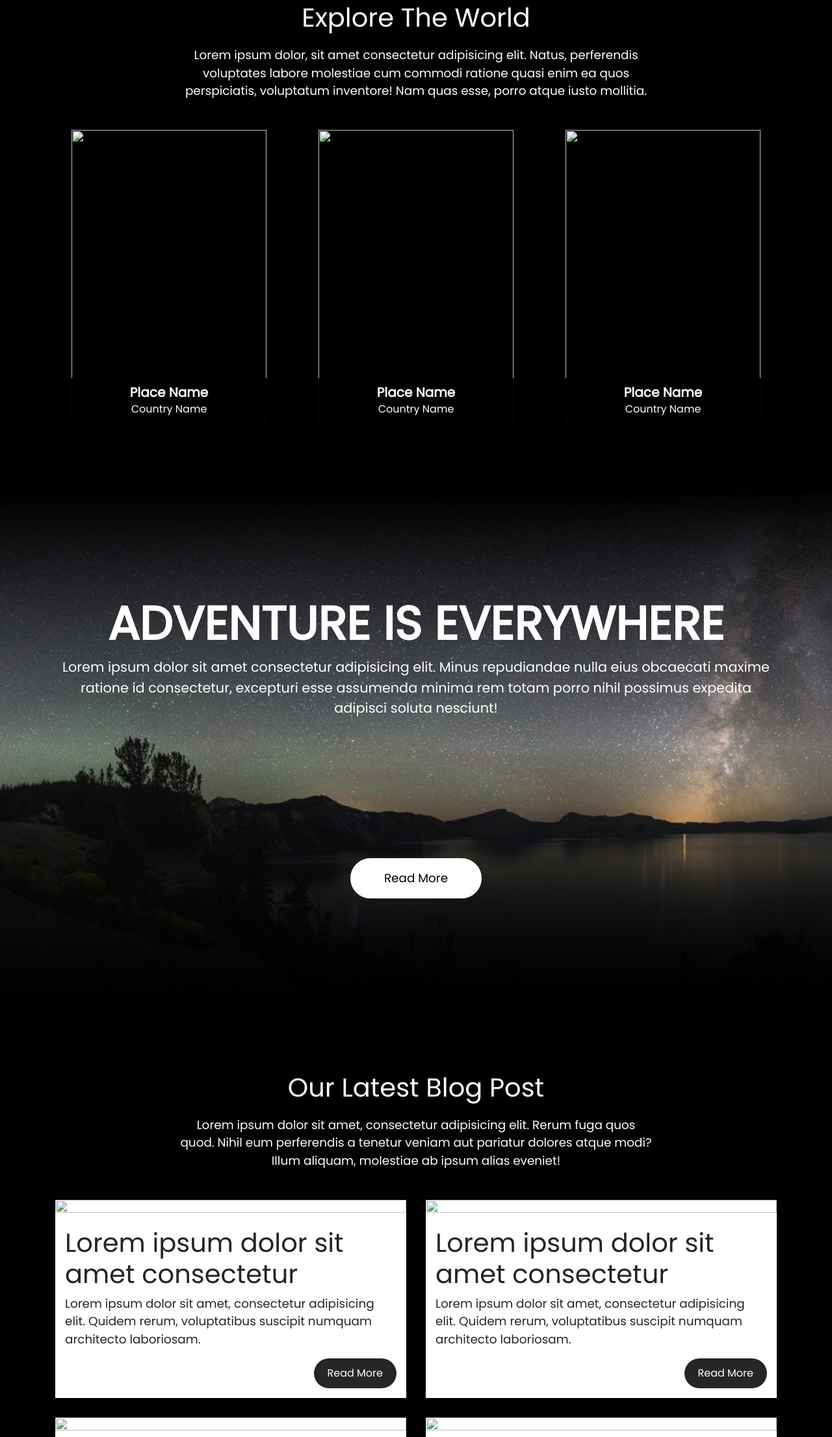
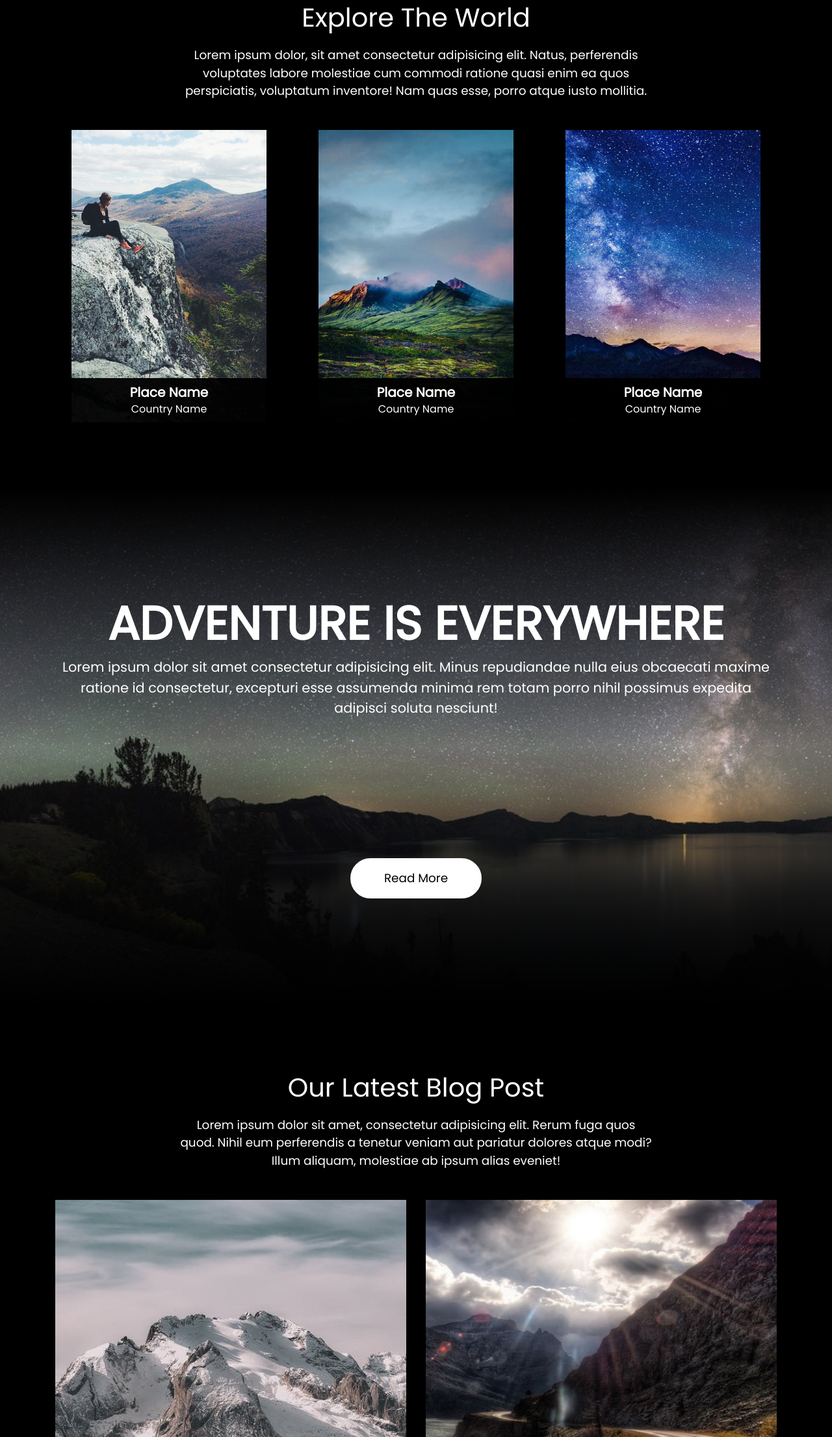
Before and after one commit to RamanP007/NatureTheme, a plain HTML site: page index.html in a window 1280 px wide. Shown: the part 897-3109 px from the top of the page at 65% size. Drawn offline with nearby package versions, Linux system fonts and the light colour scheme; files whose address does not match are found by name.

Commit message:
Update index.html

```diff
--- a/index.html
+++ b/index.html
@@ -76,7 +76,7 @@
         <div class="col-sm-4">
           <div class="placeBox " data-aos="fade-up" data-aos-duration="1000" data-aos-delay="0">
             <div class="imgBx">
-              <img src="image/image1.jpg" class="img-fluid">
+              <img src="image1.jpg" class="img-fluid">
             </div>
             <div class="content">
               <h3>Place Name <br><span>Country Name</span></h3>
@@ -86,7 +86,7 @@
         <div class="col-sm-4">
           <div class="placeBox" data-aos="fade-up" data-aos-duration="1000" data-aos-delay="500">
             <div class="imgBx">
-              <img src="image/image2.jpg" class="img-fluid">
+              <img src="image2.jpg" class="img-fluid">
             </div>
             <div class="content">
               <h3>Place Name <br><span>Country Name</span></h3>
@@ -96,7 +96,7 @@
         <div class="col-sm-4">
           <div class="placeBox" data-aos="fade-up" data-aos-duration="1000" data-aos-delay="1000">
             <div class="imgBx">
-              <img src="image/image3.jpg" class="img-fluid">
+              <img src="image3.jpg" class="img-fluid">
             </div>
             <div class="content">
               <h3>Place Name <br><span>Country Name</span></h3>
@@ -138,7 +138,7 @@
         <div class="col-sm-6">
           <div class="blogpost" data-aos="fade-up" data-aos-duration="1000" data-aos-delay="0" >
             <div class="imgBx">
-              <img src="image/image4.jpg" class="img-fluid">
+              <img src="image4.jpg" class="img-fluid">
               <div class="content">
                 <h1>Lorem ipsum dolor sit amet consectetur</h1>
                 <p>Lorem ipsum dolor sit amet, consectetur adipisicing elit. Quidem rerum, voluptatibus suscipit numquam
@@ -152,7 +152,7 @@
         <div class="col-sm-6">
           <div class="blogpost" data-aos="fade-up" data-aos-duration="1000" data-aos-delay="500">
             <div class="imgBx">
-              <img src="image/image5.jpg" class="img-fluid">
+              <img src="image5.jpg" class="img-fluid">
               <div class="content">
                 <h1>Lorem ipsum dolor sit amet consectetur</h1>
                 <p>Lorem ipsum dolor sit amet, consectetur adipisicing elit. Quidem rerum, voluptatibus suscipit numquam
@@ -166,7 +166,7 @@
         <div class="col-sm-6">
           <div class="blogpost" data-aos="fade-up" data-aos-duration="1000" data-aos-delay="0">
             <div class="imgBx">
-              <img src="image/image6.jpg" class="img-fluid">
+              <img src="image6.jpg" class="img-fluid">
               <div class="content">
                 <h1>Lorem ipsum dolor sit amet consectetur</h1>
                 <p>Lorem ipsum dolor sit amet, consectetur adipisicing elit. Quidem rerum, voluptatibus suscipit numquam
@@ -180,7 +180,7 @@
         <div class="col-sm-6">
           <div class="blogpost" data-aos="fade-up" data-aos-duration="1000" data-aos-delay="500">
             <div class="imgBx">
-              <img src="image/image7.jpg" class="img-fluid">
+              <img src="image7.jpg" class="img-fluid">
               <div class="content">
                 <h1>Lorem ipsum dolor sit amet consectetur</h1>
                 <p>Lorem ipsum dolor sit amet, consectetur adipisicing elit. Quidem rerum, voluptatibus suscipit numquam
```
